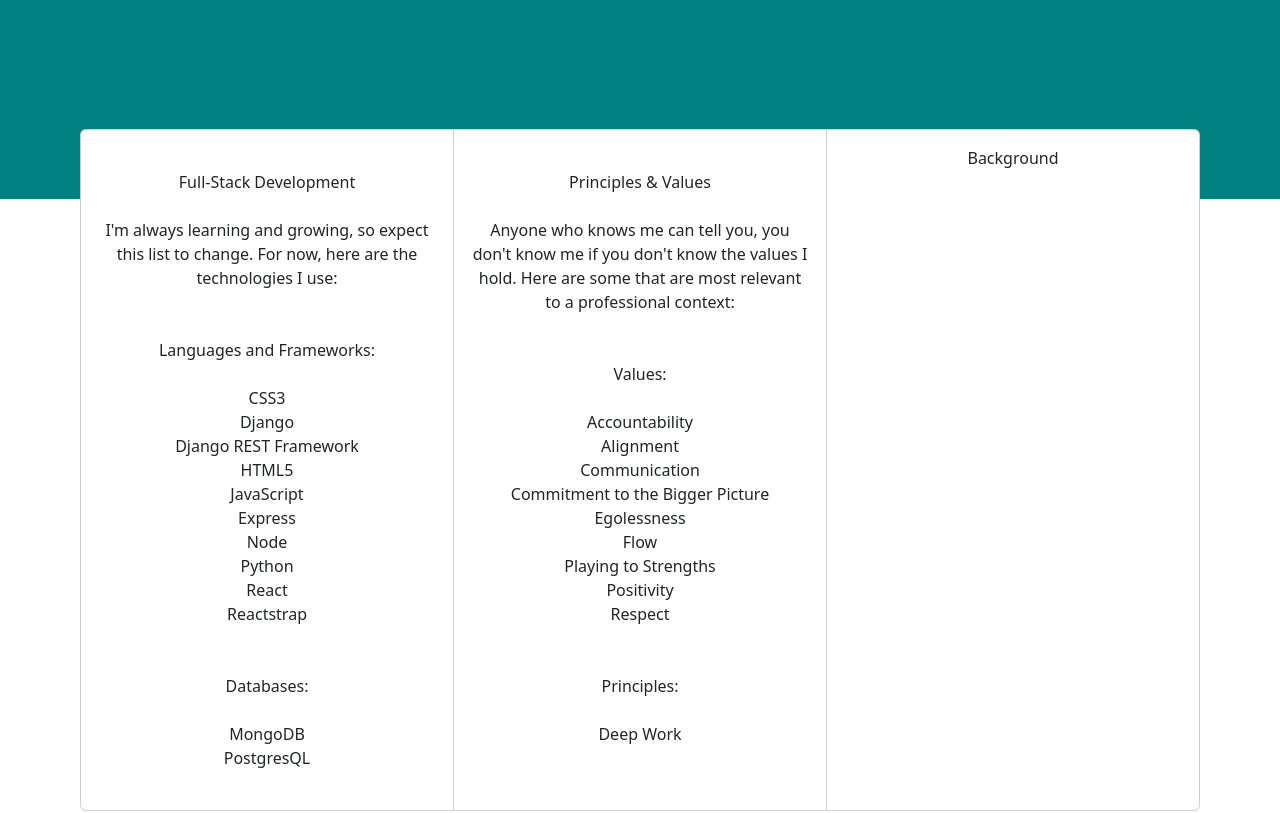
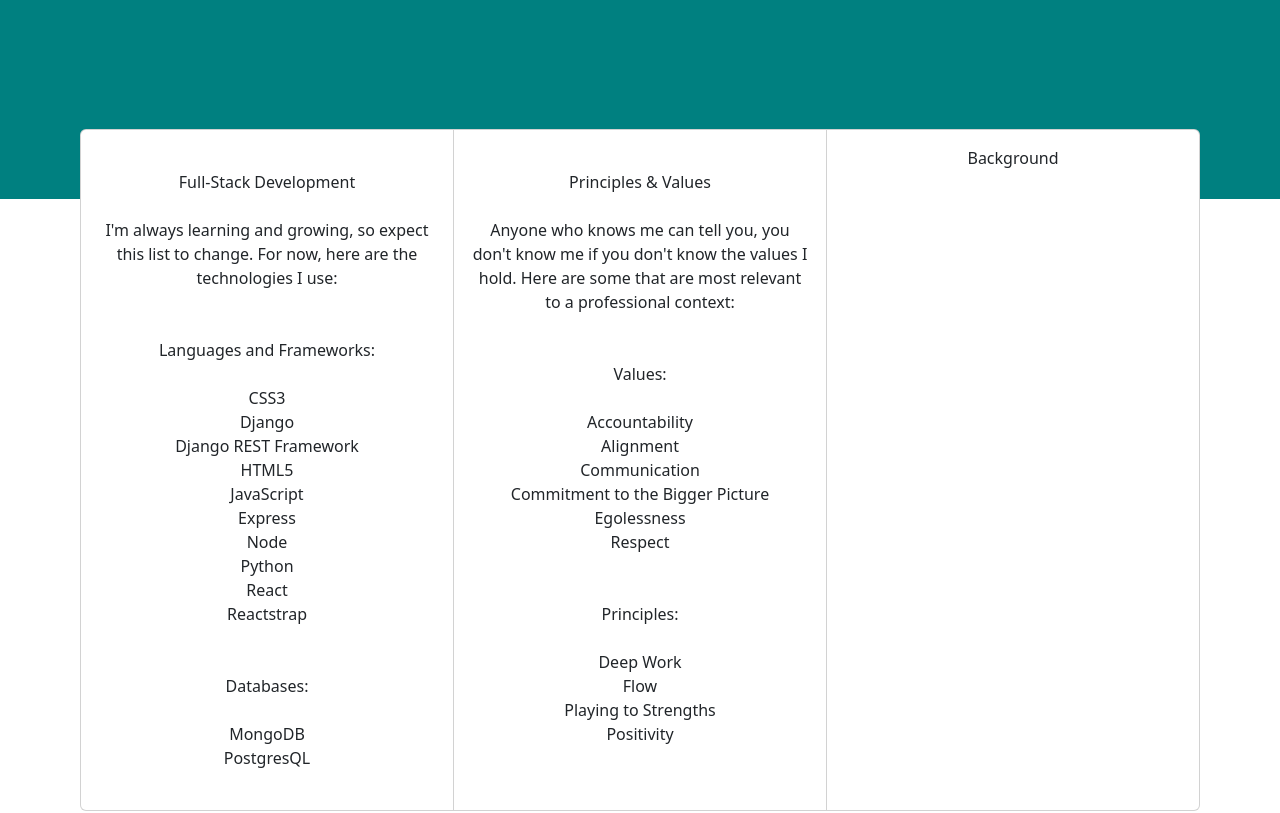
Before and after one commit to loewenst/danielloewensteinportfolio, a React (Vite) app: page / in a window 1280 px wide. Shown: the part 720-1533 px from the top of the page. Built offline with nearby package versions, Linux system fonts and the light colour scheme.

Commit message:
updated some card text

```diff
--- a/src/components/About.jsx
+++ b/src/components/About.jsx
@@ -87,12 +87,6 @@ const About = () => {
             <br />
             Egolessness
             <br />
-            Flow
-            <br />
-            Playing to Strengths
-            <br />
-            Positivity
-            <br />
             Respect
             <br />
             <br />
@@ -101,6 +95,12 @@ const About = () => {
             <br />
             <br />
             Deep Work
+            <br />
+            Flow
+            <br />
+            Playing to Strengths
+            <br />
+            Positivity
             <br />
           </CardBody>
         </Card>
```
